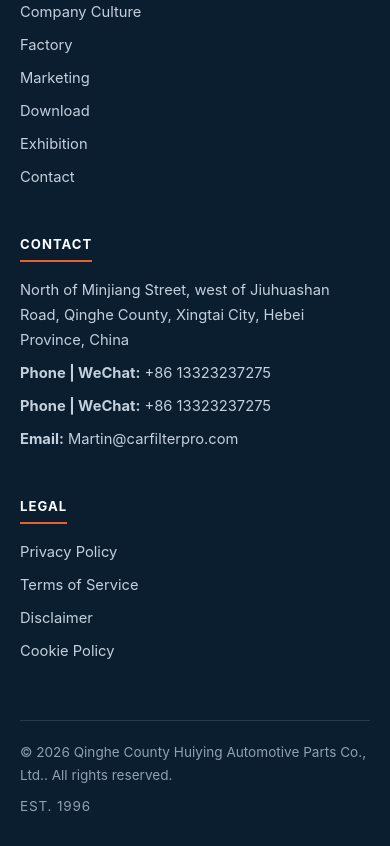
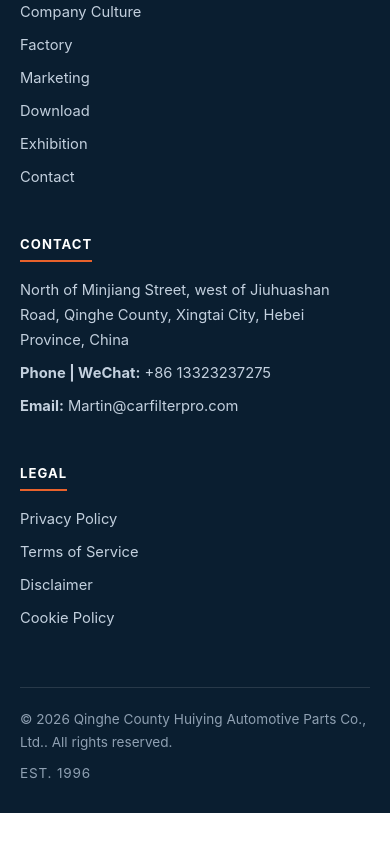
Before and after one commit to martinxionbiotech-max/Huiying, an Astro site: page / in a window 390 px wide. Shown: the part 8703-9549 px from the top of the page. After the commit the page ends 9516 px from the top, so only its background shows below. Built offline with nearby package versions, Linux system fonts and the light colour scheme; Astro itself is replaced by a stand-in of ours.

Commit message:
fix(footer): remove duplicate Phone | WeChat line

```diff
--- a/src/components/Footer.astro
+++ b/src/components/Footer.astro
@@ -34,7 +34,6 @@ import { site, nav, companyLinks, stockedCategories, complianceLinks } from '../
         <ul class="footer__list">
           <li>{site.address}</li>
           <li><strong>Phone | WeChat:</strong> <a href={`tel:${site.phoneHref}`}>{site.phone}</a></li>
-          <li><strong>Phone | WeChat:</strong> {site.phone}</li>
           <li><strong>Email:</strong> <a href={`mailto:${site.email}`}>{site.email}</a></li>
         </ul>
       </div>
```
